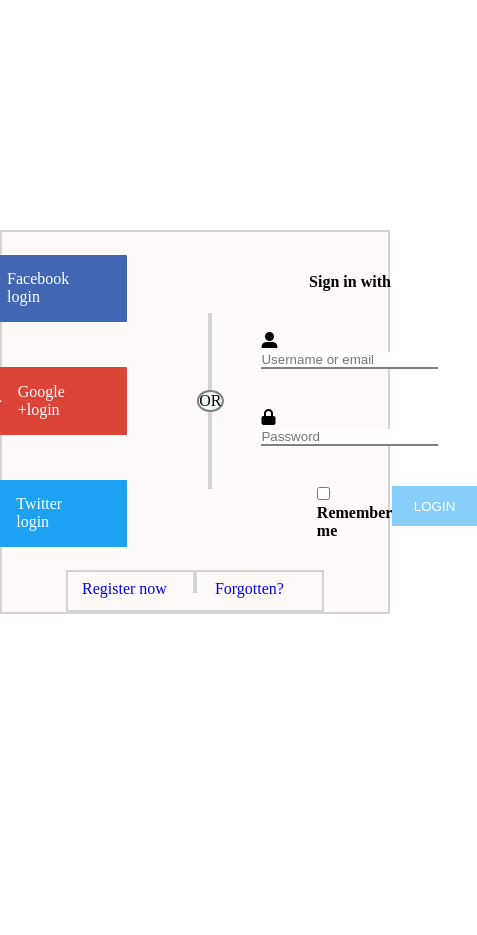
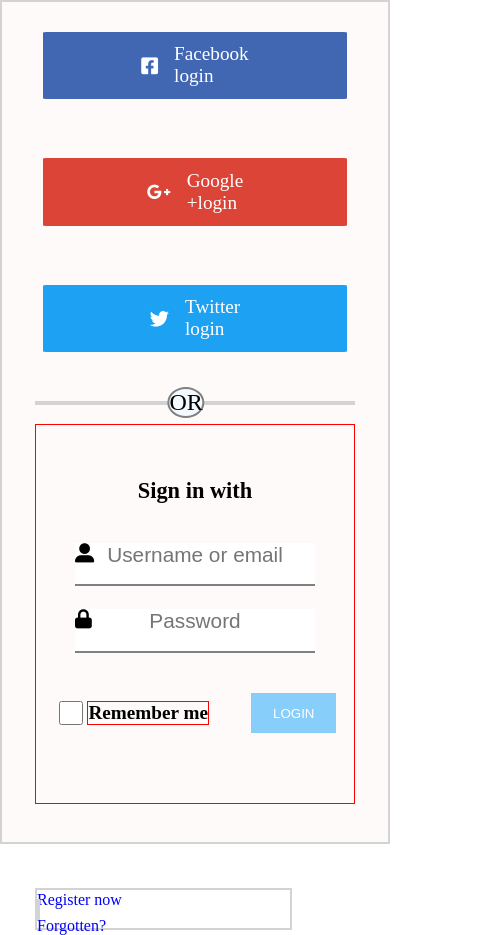
Before and after one commit to maykaltenev/log-in-page, a plain HTML site: page index.html in a window 390 px wide. Shown: the whole page, 477 px wide, since content can reach past the window. Before the commit the page ends 844 px from the top, so only its background shows below. Drawn offline with Linux system fonts and the light colour scheme.

Commit message:
underline

```diff
--- a/css/style.css
+++ b/css/style.css
@@ -152,7 +152,7 @@
 section
   article:nth-child(3)
   > form
-  section
+  .underline
   > div:nth-of-type(2)
   > input[type="button"] {
   width: 85px;
@@ -222,19 +222,89 @@
 /* Extra small devices (phones, 600px and down) */
 @media only screen and (max-width: 600px) {
   .container {
-    width: 500px;
-    height: auto;
-    border: 2px lightgray solid;
-    display: flex;
+    width: 100vw;
+    height: 100vh;
+    display: grid;
+    grid-template-rows: 45vh 5vh 45vh 25vh;
+    grid-template-areas: "logo" "middle" "login" "bottom";
   }
   .container .logo {
-    margin-right: 100px;
+    grid-area: logo;
+    display: flex;
+    height: 100%;
+    width: 20rem;
+    font-size: 1rem;
   }
   .container .logo div {
-    width: 135px;
+    width: 95%;
+    font-size: 1.2rem;
+    justify-content: center;
   }
-  .middle {
-    margin-right: 18%;
+  .container .middle {
+    grid-area: middle;
+    height: 5%;
+    width: 20rem;
+    font-size: 1.5rem;
+    justify-content: center;
+  }
+  .container .middle span {
+    margin-left: 5%;
+  }
+  .container .login {
+    width: 20rem;
+    height: 100%;
+    grid-area: login;
+    display: flex;
+    justify-content: center;
+    align-items: center;
+    border: 1px red solid;
+  }
+  .container .login form h1 {
+    font-size: 1.4rem;
+    padding-bottom: 1rem;
+  }
+  .container .login form input[type="email"],
+  .container .login form input[type="password"] {
+    width: 15rem;
+    border: 1px red solid;
+    text-align: center;
+    font-size: 1.3rem;
+    padding-bottom: 1.1rem;
+    position: relative;
+  }
+  .container .login form i {
+    position: absolute;
+    font-size: 1.2rem;
+    z-index: 1;
+  }
+  .container .bottom {
+    grid-area: bottom;
+    flex-direction: column;
+    justify-content: center;
+  }
+  .container .login .underline {
+    width: 20rem;
+    height: 25%;
+    display: flex;
+    justify-content: space-around;
+    align-items: center;
+  }
+  /* checkbox remember me section */
+  .container .login .underline .remember {
+    width: 50%;
+    display: flex;
+    justify-content: space-evenly;
+    align-items: center;
+  }
+  /* checkbox */
+  .container .login .underline .remember input[type="checkbox"] {
+    width: 1.5rem;
+    height: 1.5rem;
+  }
+  /* text Remember me */
+  .container .login .underline .remember input[type="checkbox"] + div {
+    font-size: 1.2rem;
+    border: 1px red solid;
   }
 } /* Small devices (portrait tablets and large phones, 600px and up) */
 @media only screen and (min-width: 600px) {
--- a/index.html
+++ b/index.html
@@ -51,13 +51,12 @@
           </a>
         </div>
       </article>
-
       <article class="middle">
         <span class="circle">OR</span>
       </article>
       <article class="login">
         <form action="#" method="GET">
-          Sign in with
+          <h1>Sign in with</h1>
           <div class="email">
             <i id="user" class="fas fa-user-alt"></i>
             <input
@@ -78,15 +77,15 @@
               required
             />
           </div>
-          <section>
+          <div class="underline">
             <div class="remember">
               <input type="checkbox" name="remember" id="rem" />
-              <label id="rem">Remember me</label>
+              <div id="rem">Remember me</div>
             </div>
             <div class="log">
               <input type="button" value="LOGIN" name="login" id="4" />
             </div>
-          </section>
+          </div>
         </form>
       </article>
       <article class="bottom">
```
